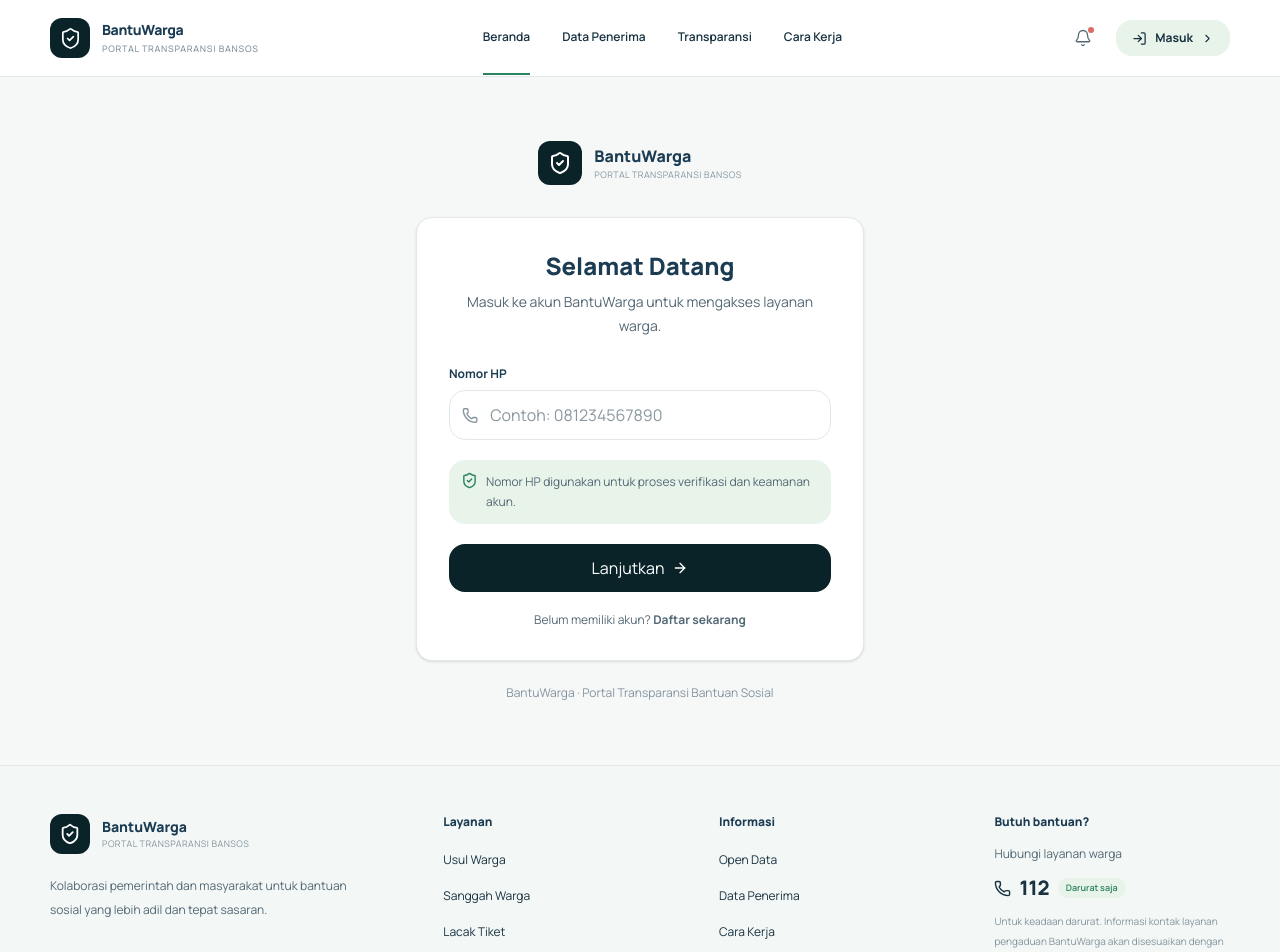
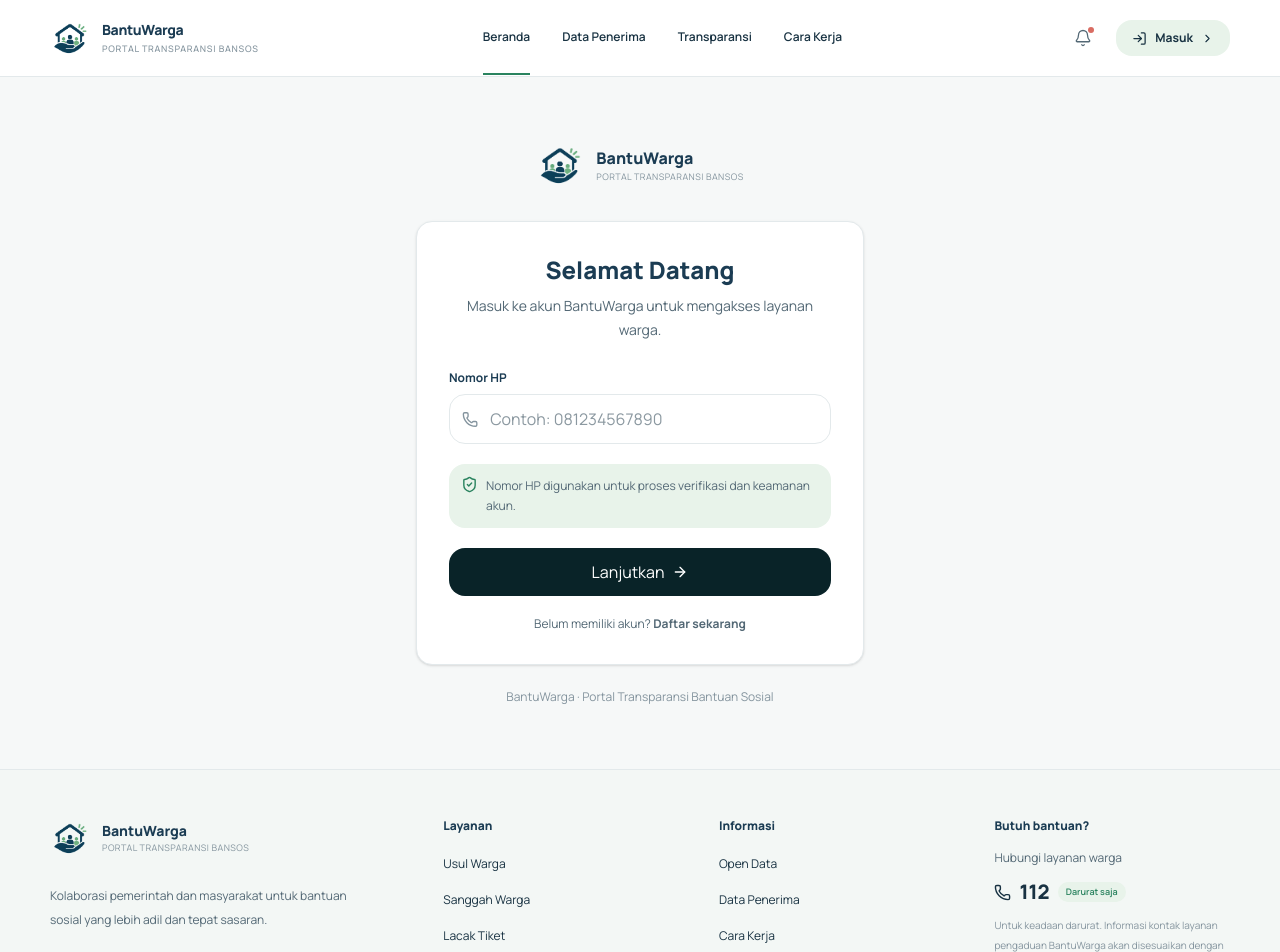
Before and after one commit to arifarhh/web-BantuWarga, a React (Vite) app: page /login in a window 1280 px wide. Shown: the top 952 px of the page. Built offline with nearby package versions, Linux system fonts and the light colour scheme.

Commit message:
feat(ui): update BantuWarga logo across pages

```diff
--- a/src/components/layout/Footer.tsx
+++ b/src/components/layout/Footer.tsx
@@ -1,5 +1,5 @@
 import { Link } from 'react-router-dom'
-import { ShieldCheck, Phone, ArrowUpRight } from 'lucide-react'
+import { Phone, ArrowUpRight } from 'lucide-react'
 
 const serviceLinks = [
   { label: 'Usul Warga', href: '/proposal' },
@@ -21,10 +21,13 @@ export default function Footer() {
 
           {/* Brand */}
           <div>
-            <a href="#beranda" className="inline-flex items-center gap-3">
-              <div className="flex h-10 w-10 items-center justify-center rounded-xl bg-[var(--dark-teal)] text-white">
-                <ShieldCheck size={22} />
-              </div>
+            <Link to="/" className="inline-flex items-center gap-3">
+              <img
+                src="/logo/logo-bantu-warga.png"
+                alt="Logo BantuWarga"
+                className="h-10 w-10 object-contain"
+              />
+
               <div>
                 <p className="text-sm font-extrabold text-[var(--navy)]">
                   BantuWarga
@@ -33,7 +36,7 @@ export default function Footer() {
                   PORTAL TRANSPARANSI BANSOS
                 </p>
               </div>
-            </a>
+            </Link>
 
             <p className="mt-5 max-w-xs text-xs leading-6 text-[var(--text)]">
               Kolaborasi pemerintah dan masyarakat untuk bantuan sosial yang
--- a/src/components/layout/Navbar.tsx
+++ b/src/components/layout/Navbar.tsx
@@ -4,7 +4,6 @@ import { Link } from 'react-router-dom'
 import {
   Menu,
   X,
-  ShieldCheck,
   Bell,
   ChevronDown,
   UserRound,
@@ -68,9 +67,11 @@ export default function Navbar() {
 
         {/* Logo */}
         <Link to="/" className="flex shrink-0 items-center gap-3">
-          <div className="flex h-10 w-10 items-center justify-center rounded-xl bg-[var(--dark-teal)] text-white">
-            <ShieldCheck size={23} strokeWidth={1.8} />
-          </div>
+          <img
+            src="/logo/logo-bantu-warga.png"
+            alt="Logo BantuWarga"
+            className="h-10 w-10 object-contain"
+          />
 
           <div>
             <p className="text-sm font-extrabold tracking-tight text-[var(--navy)]">
--- a/src/pages/auth/components/AuthLayout.tsx
+++ b/src/pages/auth/components/AuthLayout.tsx
@@ -1,4 +1,3 @@
-import { ShieldCheck } from 'lucide-react'
 import { Link } from 'react-router-dom'
 import type { ReactNode } from 'react'
 
@@ -18,17 +17,20 @@ export default function AuthLayout({
       <div className="mx-auto max-w-md">
 
         <Link to="/" className="mb-8 flex items-center justify-center gap-3">
-          <div className="flex h-11 w-11 items-center justify-center rounded-xl bg-[var(--dark-teal)] text-white">
-            <ShieldCheck size={24} />
-          </div>
-          <div>
+        <img
+            src="/logo/logo-bantu-warga.png"
+            alt="Logo BantuWarga"
+            className="h-12 w-12 object-contain"
+        />
+
+        <div>
             <p className="text-base font-extrabold text-[var(--navy)]">
-              BantuWarga
+            BantuWarga
             </p>
             <p className="text-[9px] tracking-wider text-[var(--muted)]">
-              PORTAL TRANSPARANSI BANSOS
+            PORTAL TRANSPARANSI BANSOS
             </p>
-          </div>
+        </div>
         </Link>
 
         <div className="rounded-2xl border border-[var(--line)] bg-white p-6 shadow-sm md:p-8">
```
Also changed, not shown: public/logo/logo-bantu-warga.png (added).
